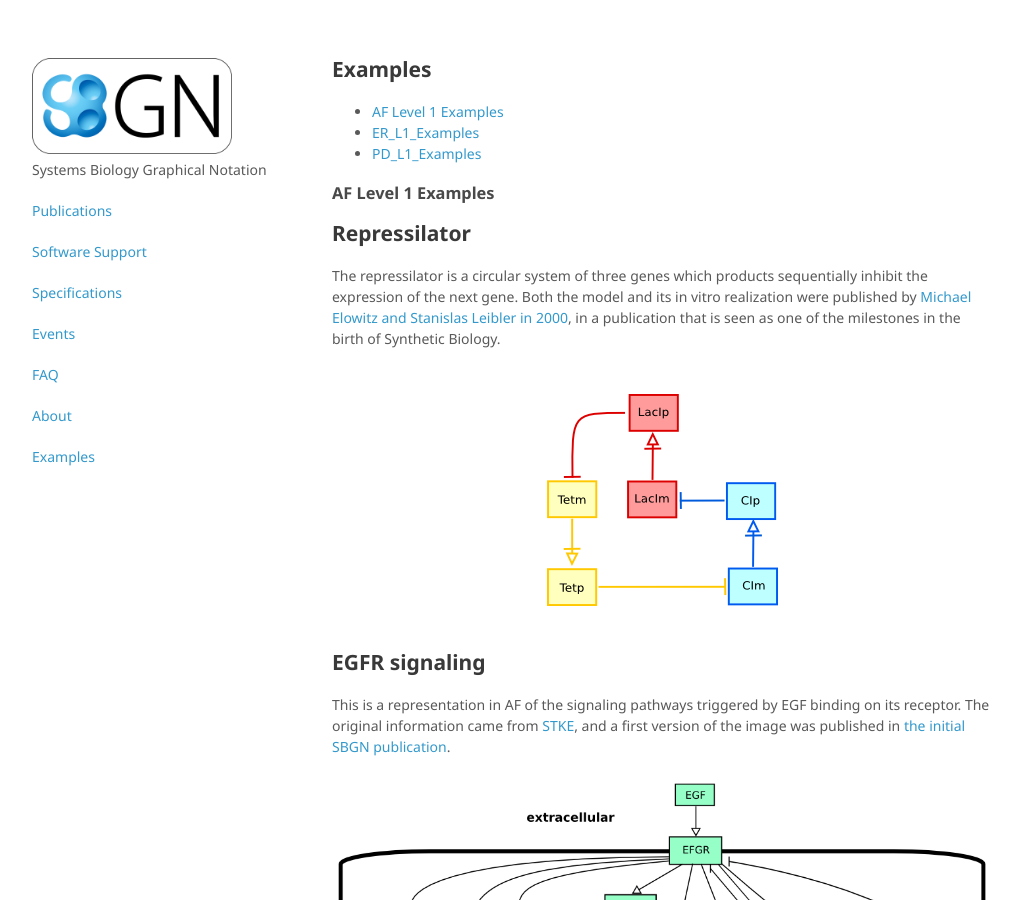
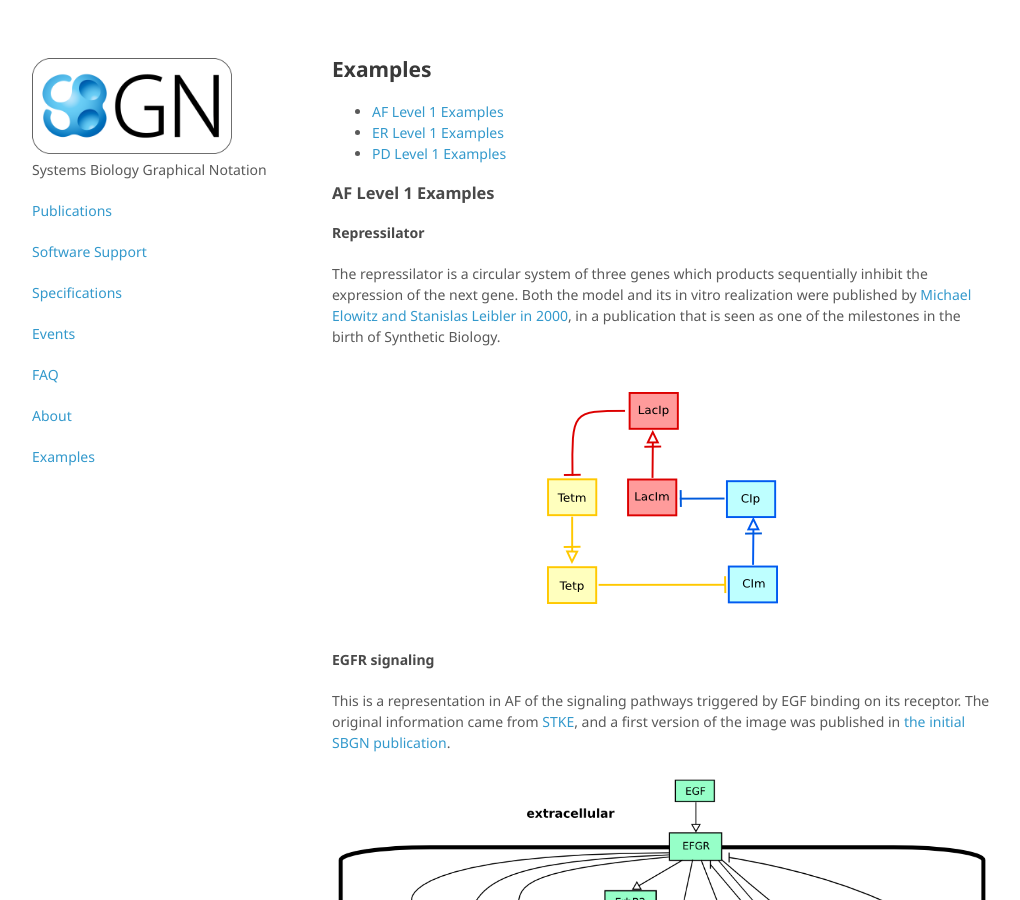
Before and after one commit to sbgn/sbgn, a Jekyll site: the page built from docs/examples.md, in a window 1280 px wide and 900 px high. Shown: the whole window, without its empty margins (128-1148 px from the left). Built offline with Jekyll 4.4.1, drawn with Linux system fonts in a browser that asks for light colours; some of the changed text lies outside the part shown.

Commit message:
Update examples.md

```diff
--- a/docs/examples.md
+++ b/docs/examples.md
@@ -6,74 +6,66 @@ permalink: /docs/examples
 
 ## Examples
 
-* [AF Level 1 Examples](#AF_L1_Examples)
-* [ER_L1_Examples](#ER_L1_Examples)
-* [PD_L1_Examples](#PD_L1_Examples)
+* [AF Level 1 Examples](#af-level-1-examples)
+* [ER Level 1 Examples](#er-level-1-examples)
+* [PD Level 1 Examples](#pd-level-1-examples)
+
 
 ### AF Level 1 Examples
 
-Repressilator
---------------
+#### Repressilator
 
 The repressilator is a circular system of three genes which products sequentially inhibit the expression of the next gene. Both the model and its in vitro realization were published by [Michael Elowitz and Stanislas Leibler in 2000](http://www.ncbi.nlm.nih.gov/pubmed/10659856), in a publication that is seen as one of the milestones in the birth of Synthetic Biology.
 
 ![Repressilator-AF](../images/examples/Repressilator-AF.png){: .center-image }
 
-EGFR signaling
---------------
+#### EGFR signaling
 
 This is a representation in AF of the signaling pathways triggered by EGF binding on its receptor. The original information came from [STKE](http://stke.sciencemag.org/cgi/cm/stkecm;CMP_14987), and a first version of the image was published in [the initial SBGN publication](http://identifiers.org/pubmed/19668183).
 
 
 ![EGFfromSTKEinAF2](../images/examples/EGFfromSTKEinAF2.png){: .center-image }
 
-### ER_L1_Examples
+### ER Level 1 Examples
 
-Autophagy
----------
+#### Autophagy
 
 This map describe the molecular events leading to the formation of the autophagosomes, intracellular organelles responsible of autophagy, a mechanism by which a cell produces nutrients from the digestion of its own macromolecules. The map makes use of nested entities introduced in ER L1 V2. Blue influences promote autophagy, red inhibit it (and promote growth).
 
 ![Autophagy](../images/examples/Autophagy.png){: .center-image }
 
-Polymerase Chain Reaction (PCR)
----
+#### Polymerase Chain Reaction (PCR)
 
 This example presents the different relations between the four entities involved in a Polymerase Chain Reaction (PCR). This examplifies the use of the *entity*, the *logical operator* *or*, the *state variable* *existence*, the *unit of information*, as well as the relationships *interaction*, *assignment*, *necessary stimulation* and *absolute inhibition*.
 
 ![PCR](../images/examples/PCR-small.png){: .center-image }
 
-CaMKII in synaptic plasticity
------------------------------
+#### CaMKII in synaptic plasticity
 
 This example depicts the effect of a depolarisation (dV) on the intracellular calcium, that binds to calmodulin, that itself binds to the calcium/calmoduline kinase II (CaMKII). The binding of calmodulin inhibits the folding of CaMKII monomer on itself, thus relieving the inhibition on the kinase activity. The phosphorylation of the glutamate receptors finally leads to the Long Term Potentiation (LTP) of the synapses. In addition, the map shows the effect of trans-phosphorylation on threonine 286, that makes the enzyme constitutively active, and on threonine 306, that renders the kinase insensitive to calmodulin, as well as the dimerisation of the kinase. In blue are the relationships enhancing the synaptic weight and in red the relationships decreasing it.
 
 ![CaMKII](../images/examples/CaMKII.png){: .center-image }
 
-CaMKII in synaptic plasticity (example II)
------------------------------
+#### CaMKII in synaptic plasticity (example II)
 
 The image below shows the effect of calmodulin binding on CaMKII activity, using the nested entities of ER L2 V1. The image comes from the publication of [Stefan et al (2012)](http://identifiers.org/pubmed/22279535).
 
 ![CaMKII-ER-L1V2](../images/examples/CaMKII-ER-L1V2.png){: .center-image }
 
-Repressilator
--------------
+#### Repressilator
 
 The repressilator is a circular system of three genes which products sequentially inhibit the expression of the next gene. Both the model and its in vitro realization were published by [Michael Elowitz and Stanislas Leibler in 2000](http://www.ncbi.nlm.nih.gov/pubmed/10659856), in a publication that is seen as one of the milestones in the birth of Synthetic Biology.
 
 ![Repressilator-ER](../images/examples/Repressilator-ER.png){: .center-image }
 
-Development of Diabetic Retinopathy
------------------------------------
+#### Development of Diabetic Retinopathy
 
 The following map was presented to the annual SBGN competition 2010, section best map.
 
 ![SBGN_ER_DM_retinopathy](../images/examples/SBGN_ER_DM_retinopathy_v13_3-small.png){: .center-image }
 
 
-Bacterial transcription initiation
-----------------------------------
+#### Bacterial transcription initiation
 
 Diagram represents steps of transcription initiation in bacteria. As ER does not represent time, diagram has been converted to a movie.
 
@@ -83,31 +75,27 @@ Interaction between -10 hexanucleotide and sigma-subunit is required for melting
 
 ![Transcription_initiation_er](../images/examples/Transcription_initiation_er.gif){: .center-image }
 
-### PD_L1_Examples
+### PD Level 1 Examples
 
-MAPK
-----
+#### MAPK
 
 This example of an SBGN Process Description uses two kinds of *Entity Pool Nodes* (that is, nodes representing biochemically-indistinguishable entities such as molecules). One kind of Entity Pool Node (whose glyph is a rounded rectangle) represents different *macromolecules*, and the other (whose glyph is a circle) represents pools of *simple chemicals*. Most macromolecule nodes in this map are also adorned with *state variables* representing phosphorylation states. This map uses one type of process node, the *transition node*, and one kind of connecting arc, *catalysis*. Finally, some entity pool nodes have dark bands along their bottoms; these are *clone markers* indicating that the same pool nodes appear multiple times in the diagram.
 
 ![MAPK-PD](../images/examples/sample-mapk-pd.png){: .center-image }
 
-Glycolysis
-----------
+#### Glycolysis
 
 This example illustrates how SBGN can be used to describe metabolic pathways. The following map represents glycolysis, the process that releases energy from the catabolism of glucose. In this example, *macromolecules* are only catalysts, and the other (whose glyph is a circle) are consumed or produced. Note that some carry *clone markers*, while others, present only once, do not need to.
 
 ![Glycolysis.png](../images/examples/WWWglycolysis.png){: .center-image }
 
-Insulin signaling
------------------
+#### Insulin signaling
 
 Next example presents an example of signalling pathway, that examplifies the use of the *entity pool nodes* *observable*, and *state variable*, the *containers* *complex*, *compartment* and *submap*, the *process nodes* association, and the *connecting arcs* *stimulation*. Note the complex IGF and IGF receptor, located on the boundary of the compartment. This position is only for user convenience. The complex has to belong to a given compartment in SBGN Process Diagram Level 1. This example also shows how details can be hidden by using a *submap*. The submap called MAPK cascade is shown in the first example above. Note the *tags* that permit to identify the same entity in the submap and the main map.
 
 ![Insulin_signaling](../images/examples/WWWinsulin.png){: .center-image }
 
-Neuro-muscular junction
------------------------
+#### Neuro-muscular junction
 
 This example introduces an SBGN Process Description that spans several compartments. Note that the compartment \[synaptic vesicle\] is not **contained** in the compartment \[synaptic button\] but **overlaps** it. The *simple chemical* \[ACh\] of the \[synaptic vesicle\] is not the same *entity pool node* than the \[ACh\] of the \[synaptic button\] and of \[synaptic cleft\]. The situation is similar with the compartments \[ER\] and \[muscle cytosol\]. The map exemplifies the use of the *process nodes* *omitted* and *dissociation*, and the *connecting arc* *Necessary activation*.
 
@@ -118,22 +106,19 @@ And the colorful version of that map as well:
 
 ![Muscle-color](../images/examples/WWWmuscle-color.png){: .center-image }
 
-IFN regulation
---------------
+#### IFN regulation
 
 This next example involves a gene regulatory network. It also shows the use of the Entity Pool Node *source/sink* and the *logical operator* glyph for *and*.
 
 ![IFN-regulation](../images/examples/sample-ifn-gene.png){: .center-image }
 
-Repressilator
--------------
+#### Repressilator
 
 The repressilator is a circular system of three genes which products sequentially inhibit the expression of the next gene. Both the model and its in vitro realization were published by [Michael Elowitz and Stanislas Leibler in 2000](http://www.ncbi.nlm.nih.gov/pubmed/10659856), in a publication that is seen as one of the milestones in the birh of Synthetic Biology.
 
 ![Repressilator-PD](../images/examples/Repressilator.png){: .center-image }
 
-Plant central metabolism
-------------------------
+#### Plant central metabolism
 
 The following map won the annual SBGN competition 2010, section best map.
 
```
